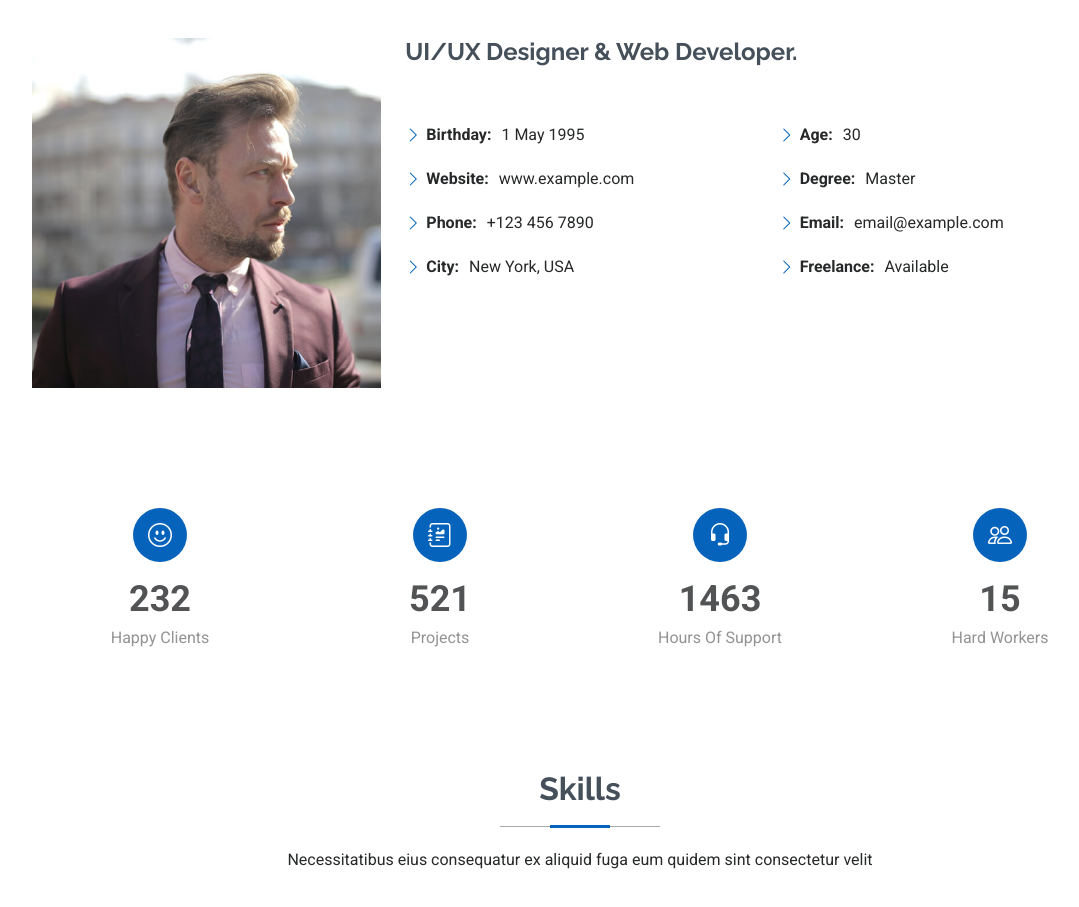
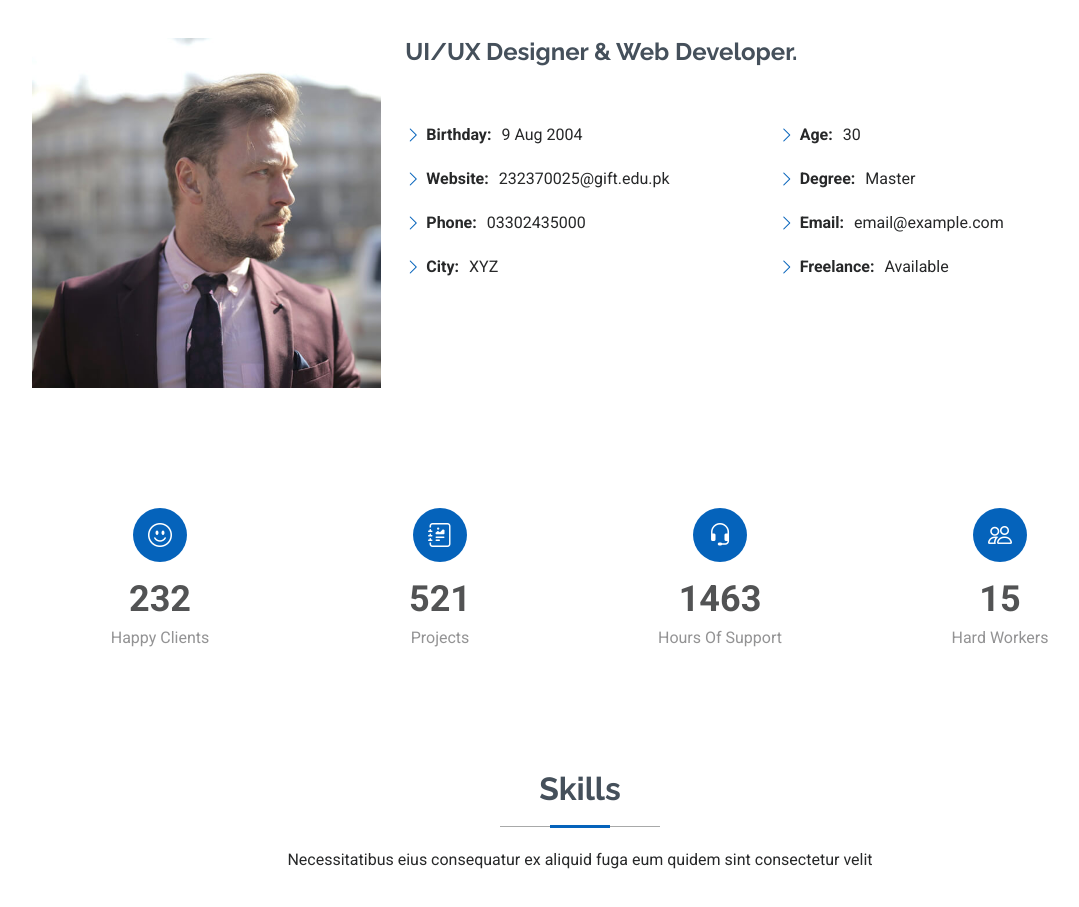
Before and after one commit to Haider752/cv, a plain HTML site: page index.html in a window 1280 px wide. Shown: the part 960-1867 px from the top of the page, without its empty margins (140-1219 px from the left). Drawn offline with Linux system fonts and the light colour scheme.

Commit message:
Update index.html

```diff
--- a/index.html
+++ b/index.html
@@ -101,10 +101,10 @@
             <div class="row">
               <div class="col-lg-6">
                 <ul>
-                  <li><i class="bi bi-chevron-right"></i> <strong>Birthday:</strong> <span>1 May 1995</span></li>
-                  <li><i class="bi bi-chevron-right"></i> <strong>Website:</strong> <span>www.example.com</span></li>
-                  <li><i class="bi bi-chevron-right"></i> <strong>Phone:</strong> <span>+123 456 7890</span></li>
-                  <li><i class="bi bi-chevron-right"></i> <strong>City:</strong> <span>New York, USA</span></li>
+                  <li><i class="bi bi-chevron-right"></i> <strong>Birthday:</strong> <span>9 Aug 2004</span></li>
+                  <li><i class="bi bi-chevron-right"></i> <strong>Website:</strong> <span>232370025@gift.edu.pk</span></li>
+                  <li><i class="bi bi-chevron-right"></i> <strong>Phone:</strong> <span>03302435000</span></li>
+                  <li><i class="bi bi-chevron-right"></i> <strong>City:</strong> <span>XYZ</span></li>
                 </ul>
               </div>
               <div class="col-lg-6">
```
